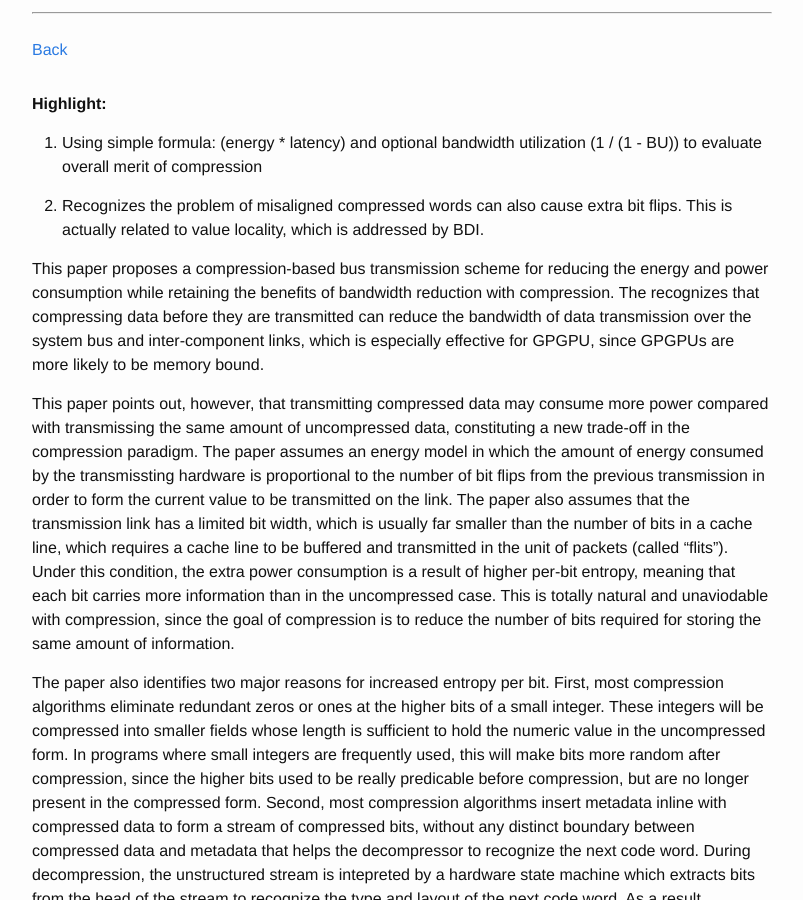
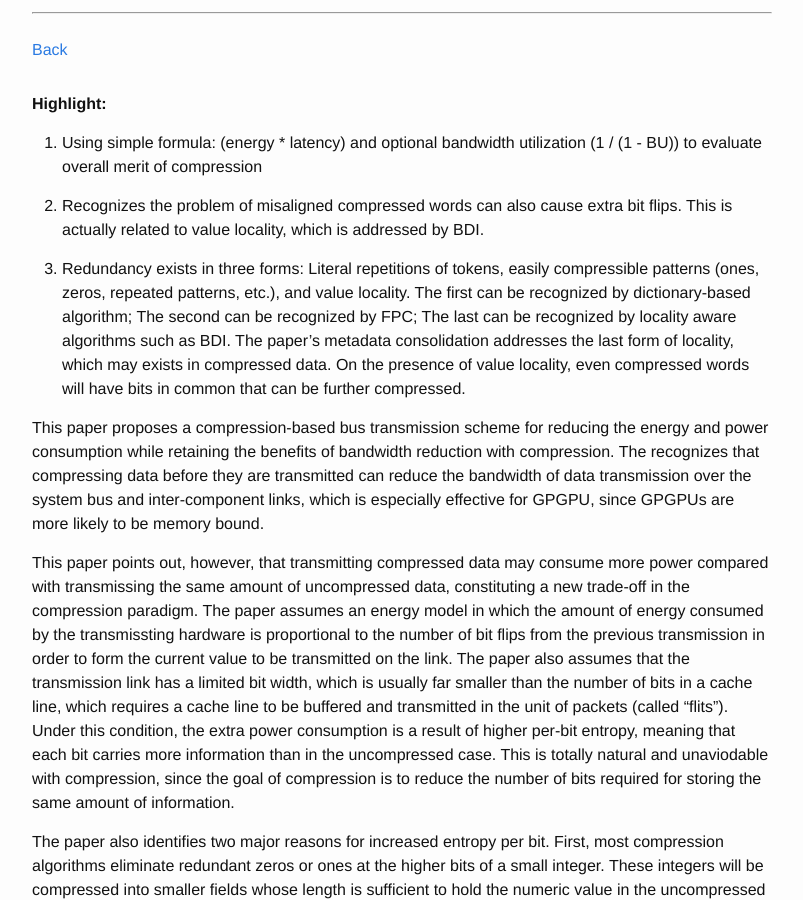
Before and after one commit to wangziqi2013/wangziqi2013.github.io, a Jekyll site: the page built from _posts/2020-07-27-a-case-for-toggle-aware-gpu-compression.markdown, in a window 1280 px wide and 900 px high, scrolled down 400 px. Shown: the whole window, without its empty margins (238-1041 px from the left). Built offline with Jekyll 4.4.1, drawn with Linux system fonts in a browser that asks for light colours.

Commit message:
Adding hl

```diff
--- a/_posts/2020-07-27-a-case-for-toggle-aware-gpu-compression.markdown
+++ b/_posts/2020-07-27-a-case-for-toggle-aware-gpu-compression.markdown
@@ -20,6 +20,12 @@ version_mgmt:
 
 2. Recognizes the problem of misaligned compressed words can also cause extra bit flips. This is actually related to value
    locality, which is addressed by BDI.
+
+3. Redundancy exists in three forms: Literal repetitions of tokens, easily compressible patterns (ones, zeros, repeated
+   patterns, etc.), and value locality. The first can be recognized by dictionary-based algorithm; The second can be recognized
+   by FPC; The last can be recognized by locality aware algorithms such as BDI.
+   The paper's metadata consolidation addresses the last form of locality, which may exists in compressed data.
+   On the presence of value locality, even compressed words will have bits in common that can be further compressed.
 
 
 
```
